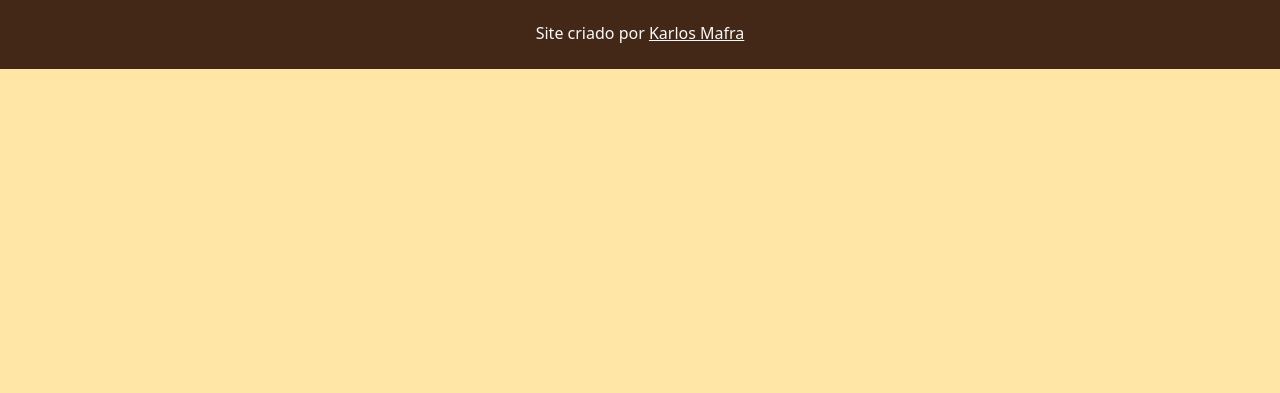
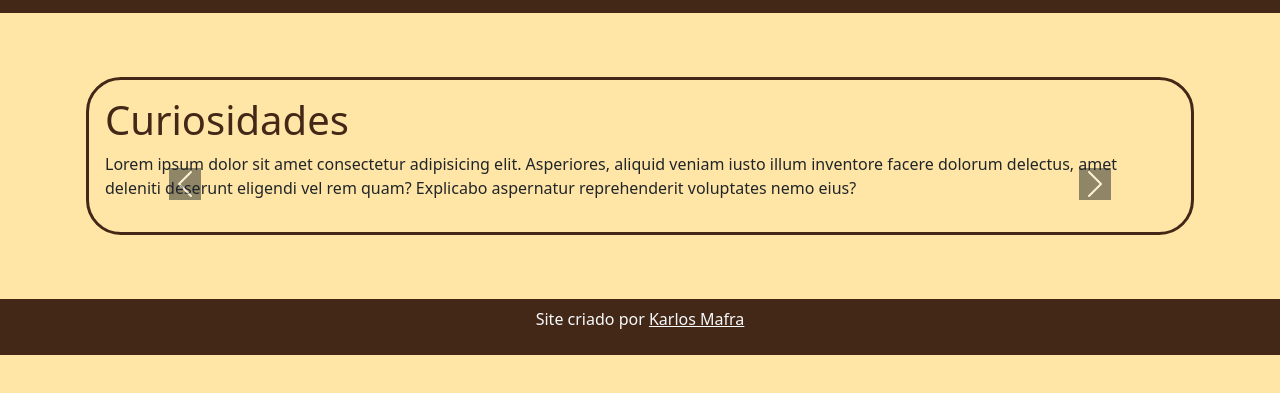
Before and after one commit to karlosmafra/site_avatar_bs, a plain HTML site: page curiosidades.html in a window 1280 px wide. Shown: the part 69-462 px from the top of the page. Drawn offline with nearby package versions, Linux system fonts and the light colour scheme.

Commit message:
Pagina de curiosidades criada

```diff
--- a/curiosidades.html
+++ b/curiosidades.html
@@ -34,6 +34,35 @@
         </nav>
     </header>
 
+    <main>
+        <section class="container my-5 p-3">
+            <div class="p-3" style="border: 3px solid var(--marrom); border-radius: 35px;">
+                <h1>Curiosidades</h1>
+                <div id="carouselCuriosidades" class="carousel slide">
+                    <div class="carousel-inner">
+
+                        <div class="carousel-item active">
+                            <p>Lorem ipsum dolor sit amet consectetur adipisicing elit. Asperiores, aliquid veniam iusto illum inventore facere dolorum delectus, amet deleniti deserunt eligendi vel rem quam? Explicabo aspernatur reprehenderit voluptates nemo eius?</p>
+                        </div>
+
+                        <div class="carousel-item">
+                            <p>Lorem ipsum dolor sit amet consectetur, adipisicing elit. Sapiente quo, nulla veritatis exercitationem optio illum, voluptate accusantium fugit repellat porro placeat cupiditate cumque sequi nesciunt iure eius perspiciatis quas culpa?</p>
+                        </div>
+
+                    </div>
+                    <button class="carousel-control-prev" type="button" data-bs-target="#carouselCuriosidades" data-bs-slide="prev">
+                        <span class="carousel-control-prev-icon bg-dark" aria-hidden="true"></span>
+                        <span class="visually-hidden">Previous</span>
+                    </button>
+                    <button class="carousel-control-next" type="button" data-bs-target="#carouselCuriosidades" data-bs-slide="next">
+                        <span class="carousel-control-next-icon bg-dark" aria-hidden="true"></span>
+                        <span class="visually-hidden">Next</span>
+                    </button>
+                </div>
+            </div>
+        </section>
+    </main>
+
     <footer class="p-2 text-center">
         <p class="text-light"> Site criado por <a class="text-light" href="https://github.com/karlosmafra" target="_blank">Karlos Mafra</a></p>
     </footer>
```
Also changed, not shown: elenco.html (+4 -4 lines).
